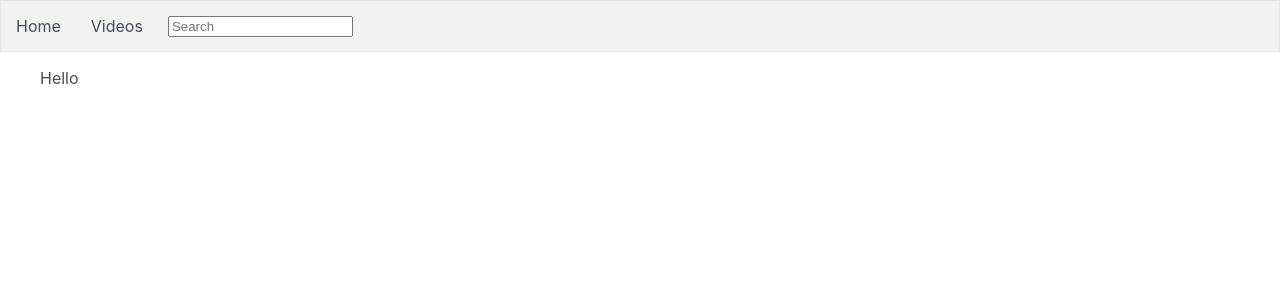
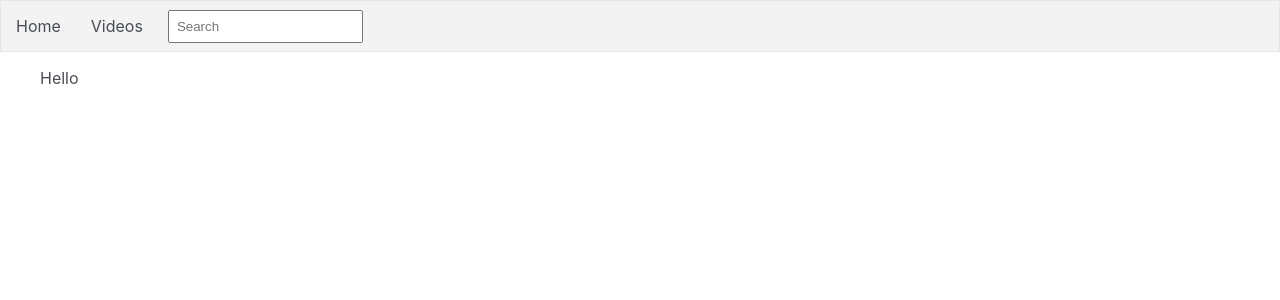
Before and after one commit to PotatoDiet/media_home, a React (Create React App) app in the folder frontend/: page / in a window 1280 px wide. Shown: the top 300 px of the page. Built offline with nearby package versions, Linux system fonts and the light colour scheme.

Commit message:
Fix searchbar looking odd on chrome.

```diff
--- a/frontend/src/components/Navbar.css
+++ b/frontend/src/components/Navbar.css
@@ -15,7 +15,7 @@
 }
 
 .navbar input {
-  height: 80%;
   align-self: center;
   margin: 0 10px;
+  padding: 7px;
 }
```
